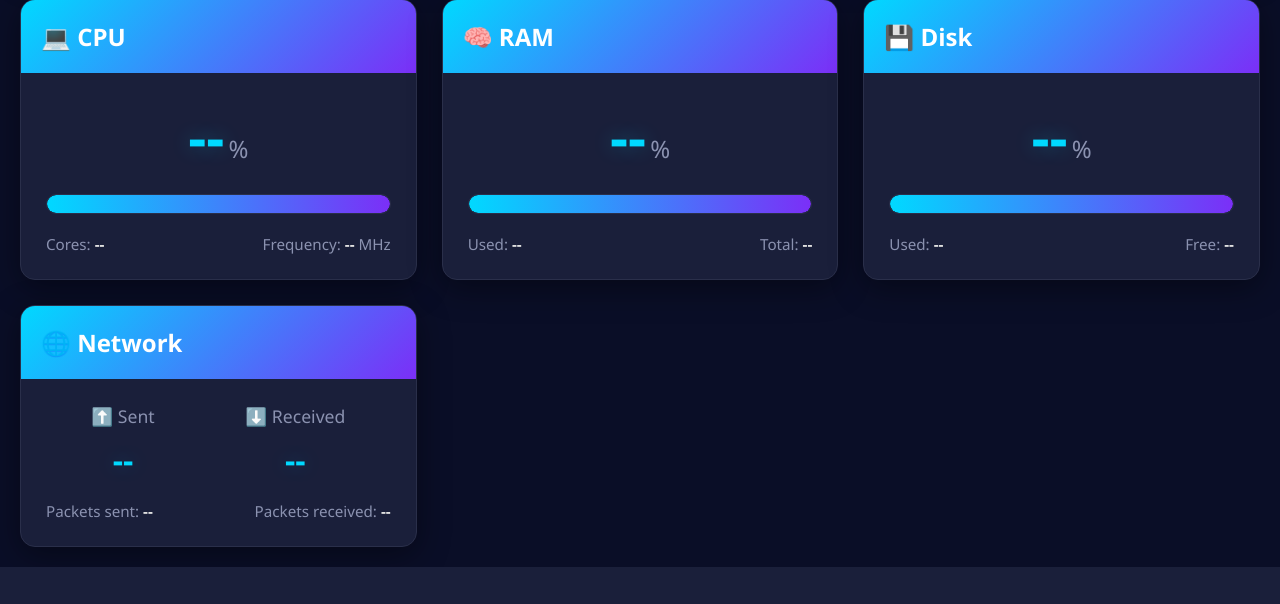
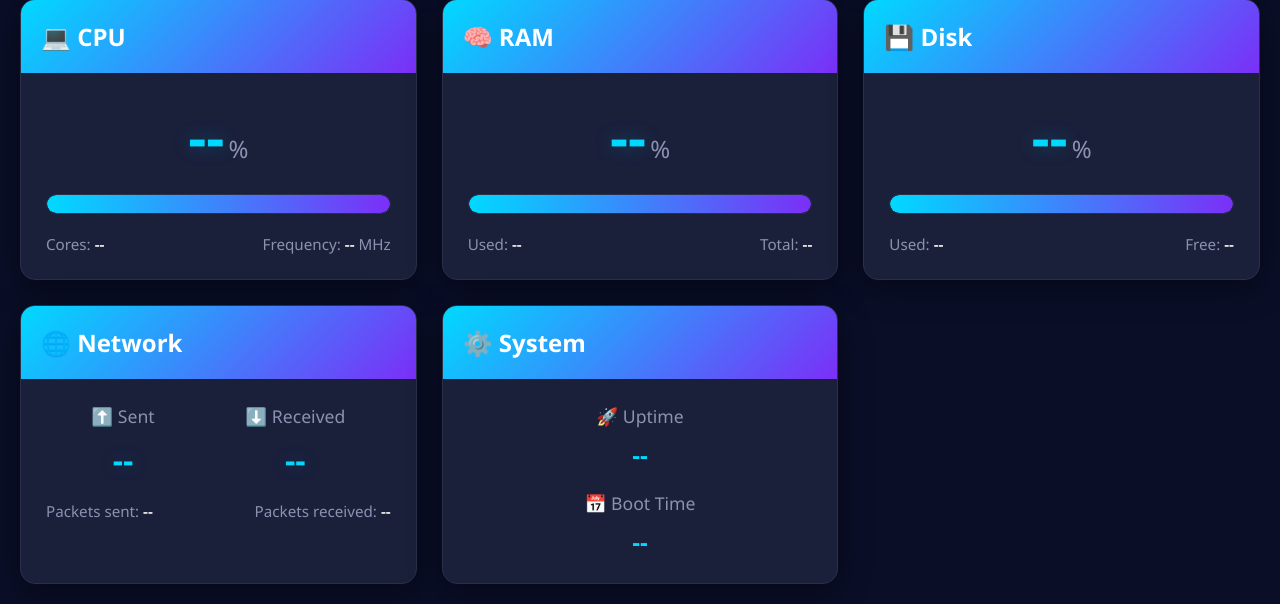
Before and after one commit to Laande/monitor-server, a Flask app: page / in a window 1280 px wide. Shown: the part 242-846 px from the top of the page. Before the commit the page ends 809 px from the top, so only its background shows below. Run offline with Flask 3, Linux system fonts and the light colour scheme; some libraries are stand-ins or nearby versions.

Commit message:
add gpu & sys info

```diff
--- a/app.py
+++ b/app.py
@@ -2,11 +2,34 @@ from flask import Flask, render_template
 from flask_socketio import SocketIO, emit
 import psutil
 import time
+from datetime import datetime, timedelta
 from threading import Thread
 
 app = Flask(__name__)
 app.config['SECRET_KEY'] = 'monitoring-secret-key'
 socketio = SocketIO(app, cors_allowed_origins="*")
+
+def get_gpu_info():
+    """Try to get GPU info using different methods"""
+    gpu_info = None
+
+    try:
+        import GPUtil
+        gpus = GPUtil.getGPUs()
+        if gpus:
+            gpu = gpus[0]
+            gpu_info = {
+                'name': gpu.name,
+                'load': gpu.load * 100,
+                'memory_used': gpu.memoryUsed,
+                'memory_total': gpu.memoryTotal,
+                'memory_percent': (gpu.memoryUsed / gpu.memoryTotal) * 100 if gpu.memoryTotal > 0 else 0,
+                'temperature': gpu.temperature
+            }
+    except:
+        pass
+
+    return gpu_info
 
 def get_stats():
     cpu_percent = psutil.cpu_percent(interval=1)
@@ -17,7 +40,14 @@ def get_stats():
     disk = psutil.disk_usage('/')
     net_io = psutil.net_io_counters()
 
-    return {
+    # System uptime
+    boot_time = psutil.boot_time()
+    uptime_seconds = time.time() - boot_time
+
+    # GPU info
+    gpu_info = get_gpu_info()
+
+    stats = {
         'cpu': {
             'percent': cpu_percent,
             'count': cpu_count,
@@ -40,8 +70,17 @@ def get_stats():
             'bytes_recv': net_io.bytes_recv,
             'packets_sent': net_io.packets_sent,
             'packets_recv': net_io.packets_recv
+        },
+        'system': {
+            'boot_time': boot_time,
+            'uptime_seconds': uptime_seconds
         }
     }
+
+    if gpu_info:
+        stats['gpu'] = gpu_info
+
+    return stats
 
 def background_stats():
     while True:
--- a/requirements.txt
+++ b/requirements.txt
@@ -1,3 +1,4 @@
 flask==3.0.0
 flask-socketio==5.3.5
 psutil==5.9.6
+gputil==1.4.0
--- a/static/script.js
+++ b/static/script.js
@@ -34,6 +34,16 @@ function updateTimeDisplay() {
     document.getElementById('last-update').textContent = getTimeAgo();
 }
 
+function formatUptime(seconds) {
+    const days = Math.floor(seconds / 86400);
+    const hours = Math.floor((seconds % 86400) / 3600);
+    const minutes = Math.floor((seconds % 3600) / 60);
+
+    if (days > 0) return `${days}d ${hours}h ${minutes}m`;
+    if (hours > 0) return `${hours}h ${minutes}m`;
+    return `${minutes}m`;
+}
+
 function updateUI(data) {
     // CPU
     document.getElementById('cpu-percent').textContent = data.cpu.percent.toFixed(1);
@@ -59,6 +69,24 @@ function updateUI(data) {
     document.getElementById('net-packets-sent').textContent = formatNumber(data.network.packets_sent);
     document.getElementById('net-packets-recv').textContent = formatNumber(data.network.packets_recv);
 
+    // System info
+    if (data.system) {
+        document.getElementById('system-uptime').textContent = formatUptime(data.system.uptime_seconds);
+        const bootDate = new Date(data.system.boot_time * 1000);
+        document.getElementById('system-boot').textContent = bootDate.toLocaleString();
+    }
+
+    // GPU (if available)
+    if (data.gpu) {
+        document.getElementById('gpu-card').style.display = 'block';
+        document.getElementById('gpu-name').textContent = data.gpu.name;
+        document.getElementById('gpu-load').textContent = data.gpu.load.toFixed(1);
+        document.getElementById('gpu-progress').style.width = data.gpu.load + '%';
+        document.getElementById('gpu-memory').textContent =
+            `${data.gpu.memory_used.toFixed(0)} / ${data.gpu.memory_total.toFixed(0)} MB`;
+        document.getElementById('gpu-temp').textContent = data.gpu.temperature.toFixed(0);
+    }
+
     // Update timestamp
     lastUpdateTime = Date.now();
     updateTimeDisplay();
--- a/static/style.css
+++ b/static/style.css
@@ -193,3 +193,33 @@ nav a.active {
         grid-template-columns: 1fr;
     }
 }
+
+.system-info {
+    display: flex;
+    flex-direction: column;
+    gap: 20px;
+}
+
+.info-item {
+    text-align: center;
+}
+
+.info-label {
+    font-size: 1.1em;
+    color: #8b92b0;
+    margin-bottom: 10px;
+}
+
+.info-value {
+    font-size: 1.5em;
+    font-weight: bold;
+    color: #00d9ff;
+}
+
+.gpu-name {
+    text-align: center;
+    font-size: 1.1em;
+    color: #8b92b0;
+    margin-bottom: 15px;
+    font-weight: 600;
+}
--- a/templates/index.html
+++ b/templates/index.html
@@ -101,6 +101,46 @@
                     </div>
                 </div>
             </div>
+
+            <!-- System Info -->
+            <div class="card">
+                <div class="card-header">
+                    <h2>⚙️ System</h2>
+                </div>
+                <div class="card-body">
+                    <div class="system-info">
+                        <div class="info-item">
+                            <div class="info-label">🚀 Uptime</div>
+                            <div class="info-value" id="system-uptime">--</div>
+                        </div>
+                        <div class="info-item">
+                            <div class="info-label">📅 Boot Time</div>
+                            <div class="info-value" id="system-boot">--</div>
+                        </div>
+                    </div>
+                </div>
+            </div>
+
+            <!-- GPU (if available) -->
+            <div class="card" id="gpu-card" style="display: none;">
+                <div class="card-header">
+                    <h2>🎮 GPU</h2>
+                </div>
+                <div class="card-body">
+                    <div class="gpu-name" id="gpu-name">--</div>
+                    <div class="metric-main">
+                        <span class="value" id="gpu-load">--</span>
+                        <span class="unit">%</span>
+                    </div>
+                    <div class="progress-bar">
+                        <div class="progress-fill" id="gpu-progress"></div>
+                    </div>
+                    <div class="metric-details">
+                        <div>Memory: <span id="gpu-memory">--</span></div>
+                        <div>Temp: <span id="gpu-temp">--</span>°C</div>
+                    </div>
+                </div>
+            </div>
         </div>
     </div>
 
```
